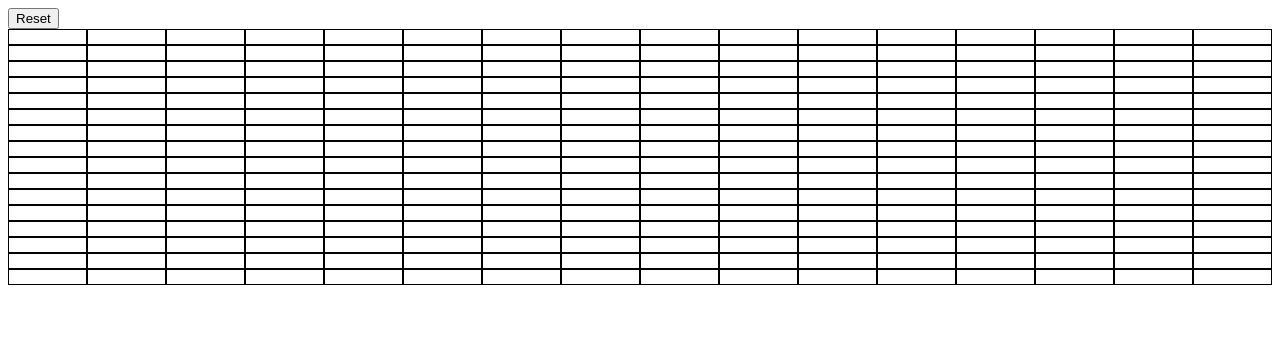
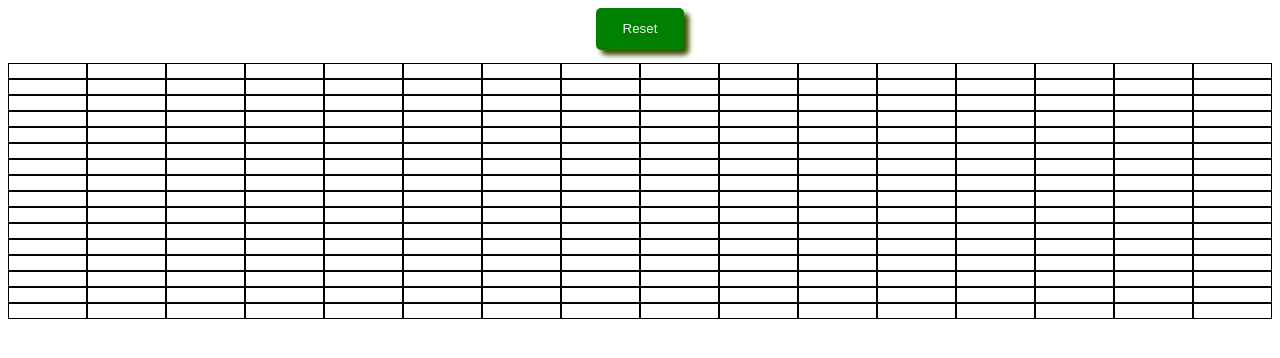
Before and after one commit to aohmer/Etch-a-Sketch, a plain HTML site: page index.html in a window 1280 px wide. Drawn offline with Linux system fonts and the light colour scheme.

Commit message:
Added button animation

```diff
--- a/index.html
+++ b/index.html
@@ -7,8 +7,26 @@
     <title>Document</title>
 </head>
 <body>
+    <style>
+        .button {
+            background: green;
+            color: whitesmoke;
+            padding: 1em 2em;
+            margin: auto;
+            display: block;
+            margin-bottom: 1em;
+            border-radius: 5px;
+            box-shadow: 5px 5px 5px rgb(56, 83, 1);
+            border: none;
+        }
+
+        .button:active {
+            transform: translateY(-5px);
+            box-shadow: 0 0 0;
+        }
+    </style>
     <link rel="stylesheet" href="style.css">
-    <button type="reset" onclick="resetCells()">Reset</button>
+    <button class="button" type="reset" onclick="resetCells()">Reset</button>
     <script>
 
         function gen(el) {
```
